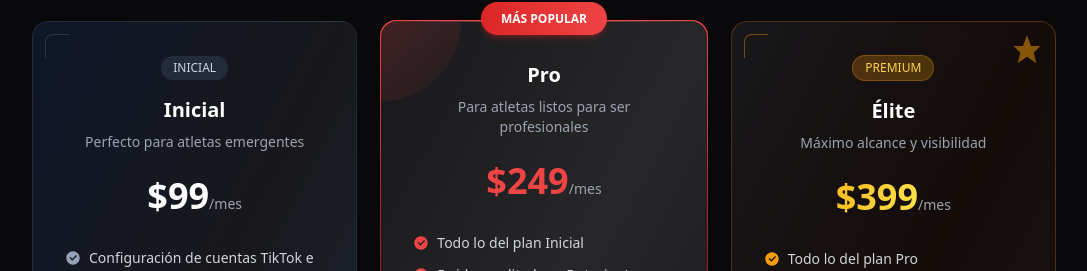
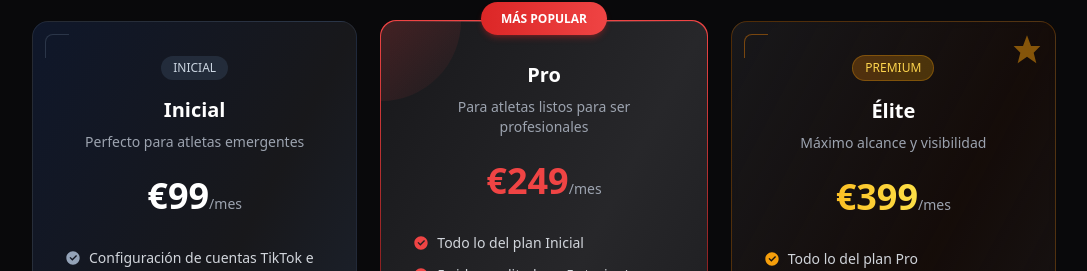
Before and after one commit to leenkai0810/sport_marketing_agency, a React (Vite) app in the folder frontend/: page / in a window 1280 px wide. Shown: the part 3945-4216 px from the top of the page, without its empty margins (96-1183 px from the left). Built offline with nearby package versions, Linux system fonts and the light colour scheme; no server answers.

Commit message:
Update subscription pricing to Euro; change amounts and currency in backend and frontend components for consistency across the application.git

```diff
--- a/frontend/src/pages/Dashboard.tsx
+++ b/frontend/src/pages/Dashboard.tsx
@@ -351,7 +351,7 @@ const Dashboard = () => {
                                         <div className="relative flex flex-col flex-1">
                                             <div className="inline-flex items-center px-3 py-1 rounded-full bg-zinc-800 text-gray-400 text-xs font-semibold uppercase tracking-wider w-fit mb-4">{t('pricing.starterTitle', 'Starter')}</div>
                                             <div className="mb-1">
-                                                <span className="text-4xl font-black text-white">$99</span>
+                                                <span className="text-4xl font-black text-white">€99</span>
                                                 <span className="text-gray-500 text-sm ml-1">{t('pricing.month', '/month')}</span>
                                             </div>
                                             <p className="text-gray-400 text-sm mb-5">{t('pricing.starterDesc', 'Perfect for rising athletes')}</p>
@@ -384,7 +384,7 @@ const Dashboard = () => {
                                             </div>
                                             <div className="inline-flex items-center px-3 py-1 rounded-full bg-red-600/20 text-red-400 text-xs font-semibold uppercase tracking-wider w-fit mb-4 mt-2">{t('pricing.proTitle', 'Pro')}</div>
                                             <div className="mb-1">
-                                                <span className="text-4xl font-black text-red-500">$249</span>
+                                                <span className="text-4xl font-black text-red-500">€249</span>
                                                 <span className="text-gray-500 text-sm ml-1">{t('pricing.month', '/month')}</span>
                                             </div>
                                             <p className="text-gray-400 text-sm mb-5">{t('pricing.proDesc', 'For athletes who want to go pro')}</p>
@@ -416,7 +416,7 @@ const Dashboard = () => {
                                                 <span className="text-yellow-400 text-lg">★</span>
                                             </div>
                                             <div className="mb-1">
-                                                <span className="text-4xl font-black text-yellow-400">$399</span>
+                                                <span className="text-4xl font-black text-yellow-400">€399</span>
                                                 <span className="text-gray-500 text-sm ml-1">{t('pricing.month', '/month')}</span>
                                             </div>
                                             <p className="text-gray-400 text-sm mb-5">{t('pricing.eliteDesc', 'Maximum reach and visibility')}</p>
--- a/frontend/src/pages/Index.tsx
+++ b/frontend/src/pages/Index.tsx
@@ -768,7 +768,7 @@ export default function Index() {
                   <h3 className="text-xl font-bold mb-2 text-white group-hover:text-slate-100 transition-colors duration-300">{t('pricing.starter')}</h3>
                   <p className="text-sm text-gray-400 mb-6">{t('pricing.starterDesc')}</p>
                   <div className="mb-8">
-                    <span className="text-4xl font-black text-white">$99</span>
+                    <span className="text-4xl font-black text-white">€99</span>
                     <span className="text-gray-400 text-sm">{t('pricing.month', '/month')}</span>
                   </div>
                 </div>
@@ -841,7 +841,7 @@ export default function Index() {
                   <h3 className="text-xl font-bold mb-2 text-white">{t('pricing.pro')}</h3>
                   <p className="text-sm text-gray-400 mb-6">{t('pricing.proDesc')}</p>
                   <div className="mb-8">
-                    <span className="text-4xl font-black text-red-500">$249</span>
+                    <span className="text-4xl font-black text-red-500">€249</span>
                     <span className="text-gray-400 text-sm">{t('pricing.month', '/month')}</span>
                   </div>
                 </div>
@@ -926,7 +926,7 @@ export default function Index() {
                   <h3 className="text-xl font-bold mb-2 text-white group-hover:text-amber-50 transition-colors duration-300">{t('pricing.elite')}</h3>
                   <p className="text-sm text-gray-400 mb-6">{t('pricing.eliteDesc')}</p>
                   <div className="mb-8">
-                    <span className="text-4xl font-black bg-gradient-to-r from-amber-400 to-yellow-300 bg-clip-text text-transparent">$399</span>
+                    <span className="text-4xl font-black bg-gradient-to-r from-amber-400 to-yellow-300 bg-clip-text text-transparent">€399</span>
                     <span className="text-gray-400 text-sm">{t('pricing.month', '/month')}</span>
                   </div>
                 </div>
@@ -1170,7 +1170,7 @@ export default function Index() {
                   <div className="flex items-center justify-between mb-4">
                     <h3 className="text-2xl font-bold">Monthly Subscription</h3>
                     <div className="text-right">
-                      <div className="text-3xl font-black text-red-600">$299</div>
+                      <div className="text-3xl font-black text-red-600">€299</div>
                       <div className="text-sm text-gray-400">per month</div>
                     </div>
                   </div>
```
Also changed, not shown: 1 other file (tests, documents, lock files or other folders).
